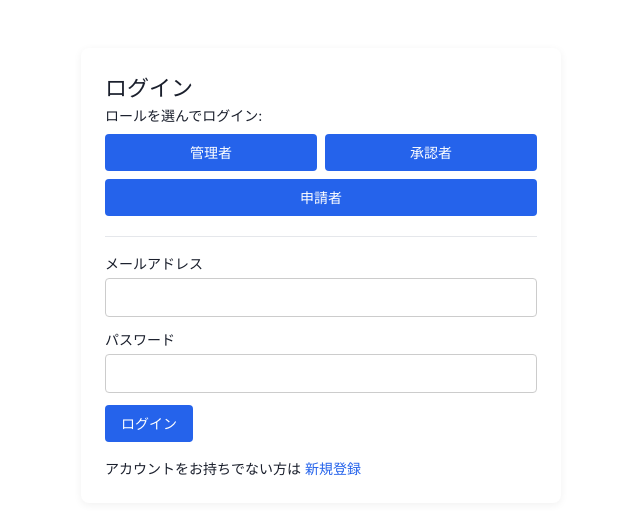
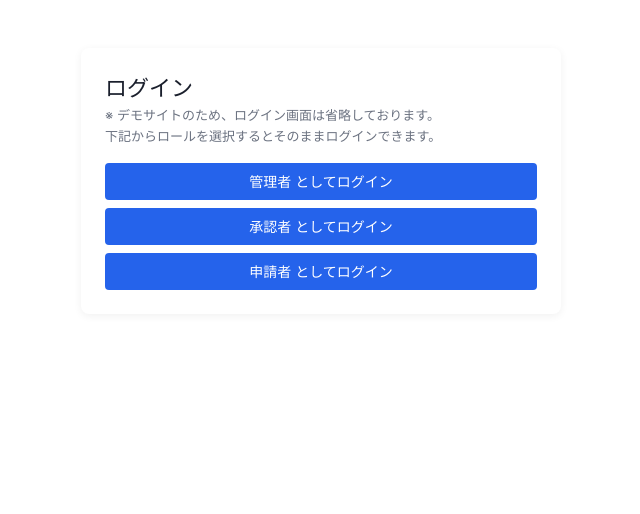
Before and after one commit to 1640core-glitch/expense-management-demo, a React (Vite) app in the folder frontend/: page /login in a window 1280 px wide. Shown: the top 514 px of the page, without its empty margins (319-959 px from the left). Built offline with nearby package versions, Linux system fonts and the light colour scheme.

Commit message:
ログイン画面をロール選択のみに簡素化
- メールアドレス/パスワードのフォーム入力欄を削除
- 「デモサイトのためログイン画面は省略しております」の注意文言を追加
- 新規登録リンクも非表示

```diff
--- a/frontend/src/pages/LoginPage.tsx
+++ b/frontend/src/pages/LoginPage.tsx
@@ -1,5 +1,5 @@
-import { FormEvent, useState } from 'react';
-import { Link, useNavigate } from 'react-router-dom';
+import { useState } from 'react';
+import { useNavigate } from 'react-router-dom';
 import { useAuth } from '../context/AuthContext';
 
 const DEMO_ACCOUNTS = [
@@ -11,16 +11,14 @@ const DEMO_ACCOUNTS = [
 export default function LoginPage() {
   const { login } = useAuth();
   const navigate = useNavigate();
-  const [email, setEmail] = useState('');
-  const [password, setPassword] = useState('');
   const [error, setError] = useState<string | null>(null);
   const [submitting, setSubmitting] = useState(false);
 
-  const performLogin = async (loginEmail: string, loginPassword: string) => {
+  const onDemoLogin = async (acc: (typeof DEMO_ACCOUNTS)[number]) => {
     setError(null);
     setSubmitting(true);
     try {
-      await login(loginEmail, loginPassword);
+      await login(acc.email, acc.password);
       navigate('/', { replace: true });
     } catch (err: unknown) {
       console.error('ログインに失敗しました', err);
@@ -33,53 +31,30 @@ export default function LoginPage() {
     }
   };
 
-  const onSubmit = (e: FormEvent) => {
-    e.preventDefault();
-    void performLogin(email, password);
-  };
-
-  const onDemoLogin = (acc: (typeof DEMO_ACCOUNTS)[number]) => {
-    setEmail(acc.email);
-    setPassword(acc.password);
-    void performLogin(acc.email, acc.password);
-  };
-
   return (
     <div className="container">
       <h1>ログイン</h1>
+
+      <p style={{ fontSize: 13, color: '#6b7280', marginTop: 0, marginBottom: 16, lineHeight: 1.6 }}>
+        ※ デモサイトのため、ログイン画面は省略しております。<br />
+        下記からロールを選択するとそのままログインできます。
+      </p>
+
       {error && <div className="error">{error}</div>}
 
-      <div style={{ marginBottom: 20 }}>
-        <p style={{ fontSize: 14, marginBottom: 8 }}>ロールを選んでログイン:</p>
-        <div style={{ display: 'flex', flexWrap: 'wrap', gap: 8 }}>
+      <div style={{ display: 'flex', flexDirection: 'column', gap: 8 }}>
         {DEMO_ACCOUNTS.map((acc) => (
           <button
             key={acc.email}
             type="button"
-              onClick={() => onDemoLogin(acc)}
+            onClick={() => void onDemoLogin(acc)}
             disabled={submitting}
-              style={{ flex: '1 1 calc(50% - 4px)', minWidth: 120 }}
+            style={{ width: '100%' }}
           >
-              {acc.label}
+            {submitting ? '送信中...' : `${acc.label} としてログイン`}
           </button>
         ))}
       </div>
     </div>
-
-      <hr style={{ border: 'none', borderTop: '1px solid #e5e7eb', margin: '16px 0' }} />
-
-      <form onSubmit={onSubmit}>
-        <label>メールアドレス</label>
-        <input type="email" value={email} onChange={(e) => setEmail(e.target.value)} required />
-        <label>パスワード</label>
-        <input type="password" value={password} onChange={(e) => setPassword(e.target.value)} required />
-        <button type="submit" disabled={submitting}>
-          {submitting ? '送信中...' : 'ログイン'}
-        </button>
-      </form>
-      <p style={{ marginTop: 16, fontSize: 14 }}>
-        アカウントをお持ちでない方は <Link className="link" to="/register">新規登録</Link>
-      </p>
-    </div>
   );
 }
```
Lines whose indentation alone changed are shown as unchanged.
